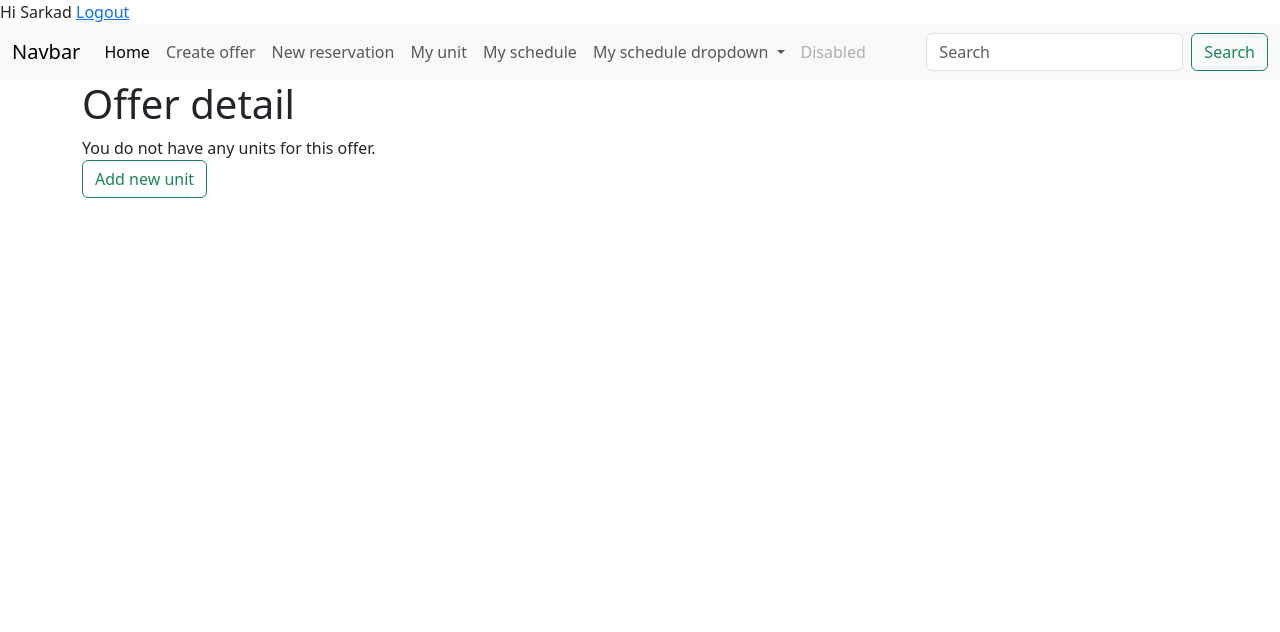
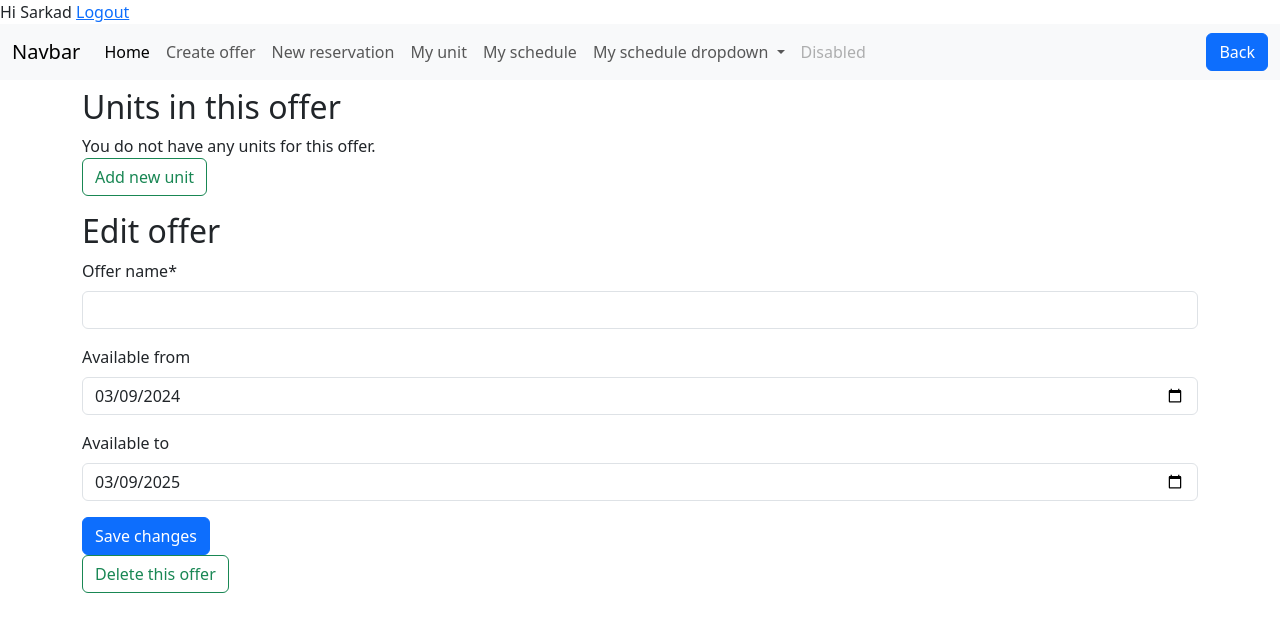
Before and after one commit to sarkadol/quickreserve, a Django app: page /offer_detail/2 in a window 1280 px wide. Shown: the top 632 px of the page. Run offline with Django 4.2, Linux system fonts and the light colour scheme; a user stored in the database is signed in; data comes from the database, SQL or seed files in the repository; some libraries are stand-ins or nearby versions.

Commit message:
unit delete, back button

```diff
--- a/base/forms.py
+++ b/base/forms.py
@@ -43,7 +43,7 @@ class OfferForm(ModelForm):
 class UnitForm(ModelForm):
     class Meta:
         model=models.Unit
-        exclude = ['belongs_to_offer','created_at'] #limiting the fields if that are displayed
+        exclude = ['belongs_to_offer','created_at','unit_pricing'] #limiting the fields if that are displayed
         widgets = {
             'additional_time': widgets.DateInput(attrs={
                 'type': 'time'}) # there must be time-duration picker, not time-picker
--- a/base/urls.py
+++ b/base/urls.py
@@ -12,6 +12,8 @@ urlpatterns = [
     path('new_reservation',views.new_reservation, name='new_reservation' ),
     path('my_schedule',views.my_schedule, name='my_schedule' ),
     path('offer_detail/<int:offer_id>',views.offer_detail, name='offer_detail' ),
+    path('delete_unit/<int:offer_id>/<int:unit_id>', views.delete_unit, name='delete_unit'),
+
 
 
 
--- a/base/views.py
+++ b/base/views.py
@@ -123,7 +123,7 @@ def edit_unit(request, offer_id=None, unit_id=None):
             error_message = "Something went wrong."
             messages.error(request, error_message)
 
-    return render(request,'edit_unit.html',context={'form':form,'offer_id': offer_id,'offer_name': current_offer_name,'unit_name':unit.unit_name})
+    return render(request,'edit_unit.html',context={'form':form,'offer_id': offer_id,'offer_name': current_offer_name,'unit_name':unit.unit_name,'unit_id':unit.id})
 
 @login_required # If a user is not logged in, Django will redirect them to the login page.
 def offer_detail(request,offer_id=None):
@@ -151,3 +151,17 @@ def offer_detail(request,offer_id=None):
     units = Unit.objects.filter(belongs_to_offer=offer)
 
     return render(request,'offer_detail.html',context={'form':form, 'offer_id': offer.id,'units':units,'offer_name':offer_name})
+
+def delete_unit(request, offer_id=None, unit_id=None):
+    unit = get_object_or_404(Unit, pk=unit_id)
+    offer = get_object_or_404(Offer,pk=unit.belongs_to_offer.id)
+    offer_id = offer.id
+    unit_id=unit.id
+    context = {'unit_id': unit_id,'offer_id':offer_id,'offer_name': offer.offer_name,'unit_name':unit.unit_name}
+
+    if request.method == 'GET':
+        return render(request, 'unit_confirm_delete.html',context)
+    elif request.method == 'POST':
+        unit.delete()
+        messages.success(request,  'The unit has been deleted successfully.')
+        return redirect('/manager_home')
--- a/templates/create_unit.html
+++ b/templates/create_unit.html
@@ -3,7 +3,7 @@
 {% block content %}
 
 <div class="container-md">
-    <h1> Create unit - belongs to offer named {{ offer_name }} </h1>
+    <h1> Create new unit in offer {{ offer_name }} </h1>
     <form method="post" class="form">
         {% csrf_token %}
         {{ form|crispy }}
--- a/templates/edit_unit.html
+++ b/templates/edit_unit.html
@@ -3,11 +3,13 @@
 {% block content %}
 
 <div class="container-md">
-    <h1> Edit unit {{ unit_name }}, which belongs to offer {{ offer_name }} </h1>
+    <h1> Edit unit {{ unit_name }} in offer {{ offer_name }} </h1>
     <form method="post" class="form">
         {% csrf_token %}
         {{ form|crispy }}
-        <button type="submit" class="btn btn-primary">Submit</button>
+        <button type="submit" class="btn btn-primary">Save changes</button>
     </form>
+    <a onclick="location.href='{% url 'delete_unit' offer_id unit_id %}'" class="btn btn-outline-success" id="addrow">Delete this unit</a>
+
 </div>
 {% endblock %}
--- a/templates/manager_home.html
+++ b/templates/manager_home.html
@@ -12,6 +12,7 @@
             <tr>
                 <th scope="col">#</th>
                 <th scope="col">Offer name</th>
+                <th scope="col">Offer id</th>
                 <th scope="col">Available from</th>
                 <th scope="col">Available to</th>
                 <th scope="col">Created at</th>
@@ -23,6 +24,7 @@
                 style="cursor: pointer;" title="Click to view offer detail">
                 <th scope="row">{{ forloop.counter }}</th>
                 <td>{{ offer.offer_name }} </td>
+                <td>{{ offer.id }} </td>
                 <td>{{ offer.available_from }} </td>
                 <td>{{ offer.available_to }} </td>
                 <td>{{ offer.created_at }} </td>
@@ -69,10 +71,10 @@
             {% endfor %}
         </tbody>
     </table>
-    <a href="{% url 'create_offer' %}" class="btn btn-outline-success" id="addrow">Add new offer</a>
+    <a onclick="#" class="btn btn-outline-success" id="addrow">Add new unit</a>
     {% else %}
     <p>You do not have any units.<br>
-        <a href="{% url 'create_offer' %}" class="btn btn-outline-success" id="addrow">Add new offer</a>
+        <a onclick="#" class="btn btn-outline-success" id="addrow">Add new unit</a>
     </p>
     {% endif %}
 
--- a/templates/navbar.html
+++ b/templates/navbar.html
@@ -39,10 +39,12 @@
           <a class="nav-link disabled" aria-disabled="true">Disabled</a>
         </li>
       </ul>
-      <form class="d-flex" role="search">
-        <input class="form-control me-2" type="search" placeholder="Search" aria-label="Search">
-        <button class="btn btn-outline-success" type="submit">Search</button>
-      </form>
+      <button type="submit" class="btn btn-primary" onclick="goBack()">Back</button>
+      <script>
+        function goBack() {
+          window.history.back();
+        }
+      </script>
     </div>
   </div>
 </nav>
--- a/templates/offer_detail.html
+++ b/templates/offer_detail.html
@@ -3,8 +3,9 @@
 {% block content %}
 
 <div class="container-md">
-    <h1> Offer detail </h1>
+    <h1> {{ offer_name }} </h1>
 
+    <h2> Units in this offer </h2>
     {% if units %}
     <table class="table table-hover">
         <thead>
@@ -36,11 +37,20 @@
             {% endfor %}
         </tbody>
     </table>
-    <a href="{% url 'create_offer' %}" class="btn btn-outline-success" id="addrow">Add new unit</a>
+    <a onclick="location.href='{% url 'create_unit' offer_id %}'" class="btn btn-outline-success" id="addrow">Add new unit</a>
     {% else %}
     <p>You do not have any units for this offer.<br>
-        <a href="{% url 'create_offer' %}" class="btn btn-outline-success" id="addrow">Add new unit</a>
+        <a onclick="location.href='{% url 'create_unit' offer_id %}'" class="btn btn-outline-success" id="addrow">Add new unit</a>
     </p>
     {% endif %}
+
+    <h2> Edit offer {{ offer_name }} </h2>
+    <form method="post" class="form">
+        {% csrf_token %}
+        {{ form|crispy }}
+        <button type="submit" class="btn btn-primary">Save changes</button>
+    </form>
+    <a href="#" class="btn btn-outline-success" id="addrow">Delete this offer</a>
+
 </div>
 {% endblock %}
```
Also changed, not shown: templates/unit_confirm_delete.html (added, +24 -0 lines).
